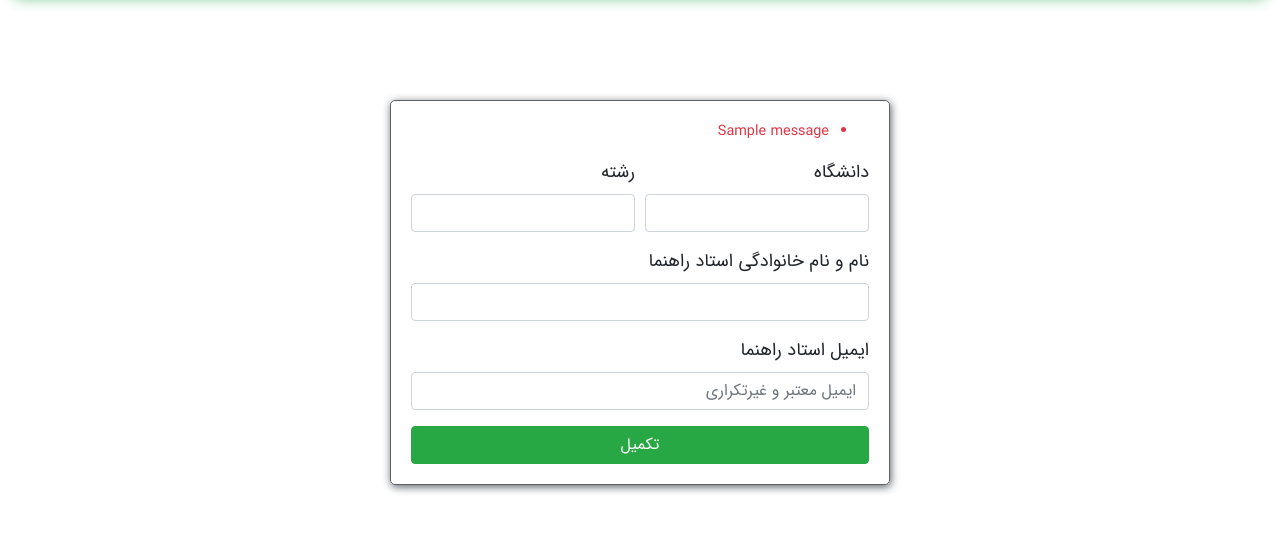
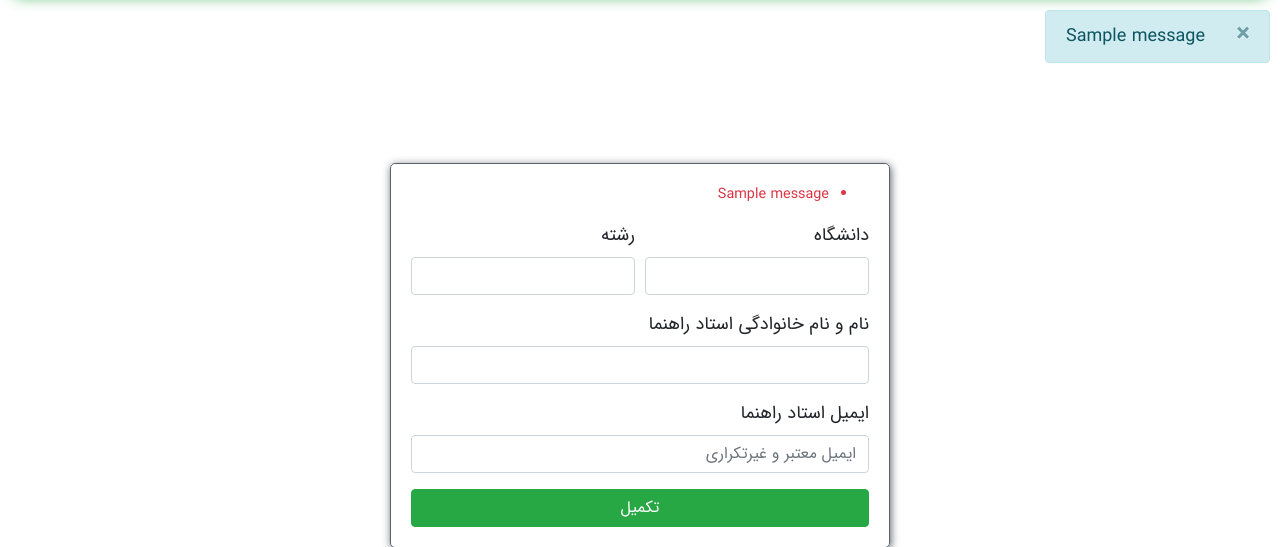
Before and after one commit to omiid-ad/HPCPortal, a Django app: page /complete_profile/ in a window 1280 px wide. Shown: the part 158-705 px from the top of the page. Run offline with Django 3.2, Linux system fonts and the light colour scheme; a user stored in the database is signed in; tables that the repository leaves empty hold one stand-in row (values such as "Sample post"); one stand-in notice (Sample message) is shown; parts of the project's set-up code (start-up, migrations or seed data) failed here and were passed over; some libraries are stand-ins or nearby versions.

Commit message:
add messages to complete_profile.html

```diff
--- a/mainapp/templates/mainapp/complete_profile.html
+++ b/mainapp/templates/mainapp/complete_profile.html
@@ -1,6 +1,17 @@
 {% extends 'mainapp/base.html' %}
 {% load static %}
 {% block title %}تکمیل پروفایل{% endblock %}
+
+{% block msg %}
+    {% if messages %}
+        {% for message in messages %}
+            <div class="alert alert-info alert-dismissible fade show">
+                <button type="button" class="close" data-dismiss="alert">&times;</button>
+                {{ message }}
+            </div>
+        {% endfor %}
+    {% endif %}
+{% endblock %}
 
 {% block content %}
     <div class="box">
```
